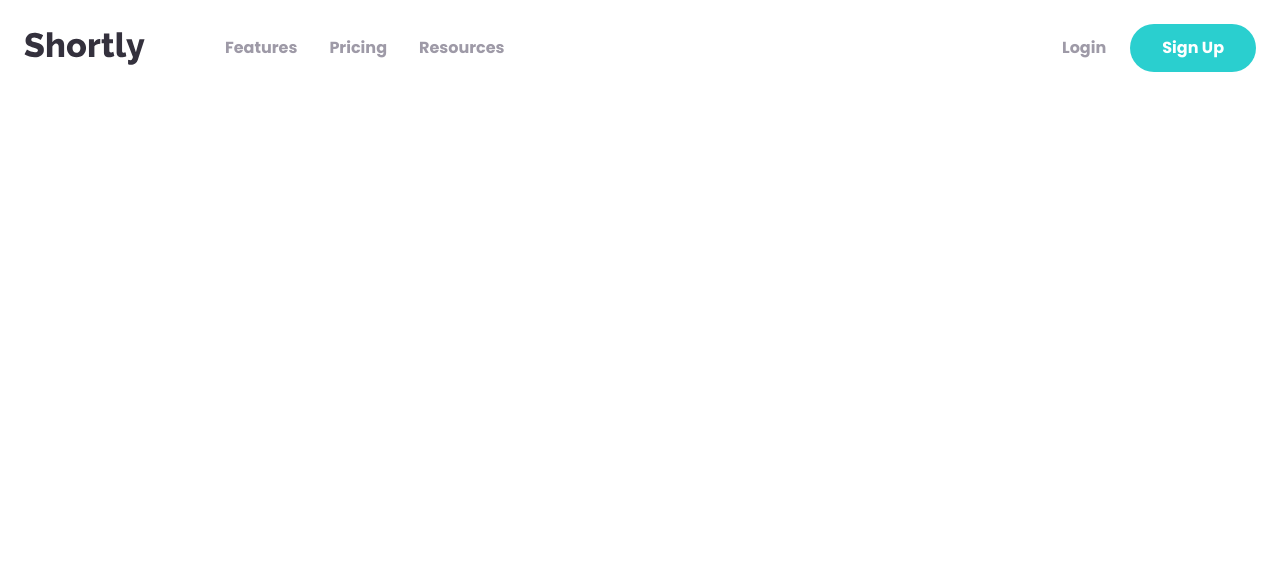
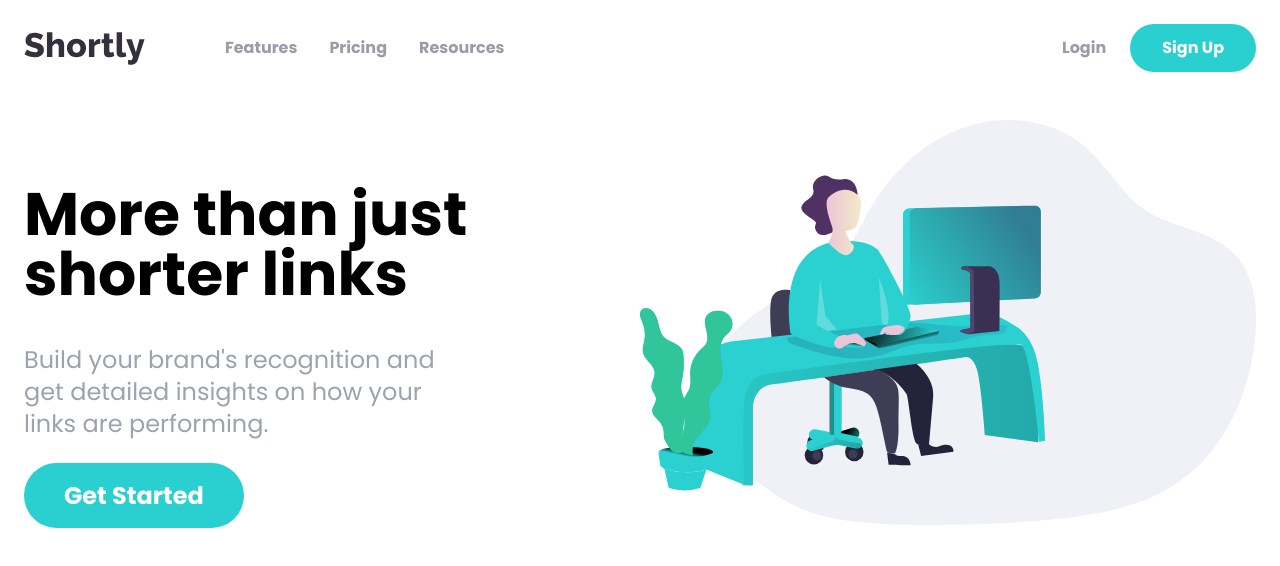
Before and after one commit to mdverdera/shortly, a Next.js app: page / in a window 1280 px wide. Shown: the top 566 px of the page. Built offline with nearby package versions, Linux system fonts and the light colour scheme.

Commit message:
Create website landing page

```diff
--- a/pages/index.tsx
+++ b/pages/index.tsx
@@ -7,7 +7,7 @@
   return (
     <>
       <Head>
-        <title>My page title</title>
+        <title>Shortly</title>
         <meta name="viewport" content="initial-scale=1.0, width=device-width" />
         <link
           rel="shortcut icon"
@@ -64,6 +64,36 @@
 
         {/* Mobile Menu */}
       </nav>
+
+      {/* Hero Section */}
+      <section id="hero">
+        {/* Hero Container */}
+        <div className="container flex flex-col-reverse mx-auto p-6 lg:flex-row">
+          {/* Content Container */}
+          <div className="flex flex-col space-y-10 mb-44 lg:mt-16 lg:w-1/2 xl:mb-52">
+            <h1 className="text-5xl font-bold text-center lg:text-6xl lg:max-w-md lg:text-left">
+              More than just shorter links
+            </h1>
+            <p className="text-2xl text-center text-gray-400 lg:max-w-md lg:text-left">
+              Build your brand's recognition and get detailed insights on how
+              your links are performing.
+            </p>
+            <div className="mx-auto lg:mx-0">
+              <Link href="#">
+                <a className="py-5 px-10 text-2xl font-bold text-white bg-cyan rounded-full lg:py-4 hover:opacity-70">
+                  Get Started
+                </a>
+              </Link>
+            </div>
+          </div>
+          {/* Image */}
+          <div className="mb-24 mx-auto md:w-180 lg:mb-0 lg:w-1/2">
+            <picture>
+              <img src="/img/illustration-working.svg" alt="working" />
+            </picture>
+          </div>
+        </div>
+      </section>
     </>
   );
 };
```
